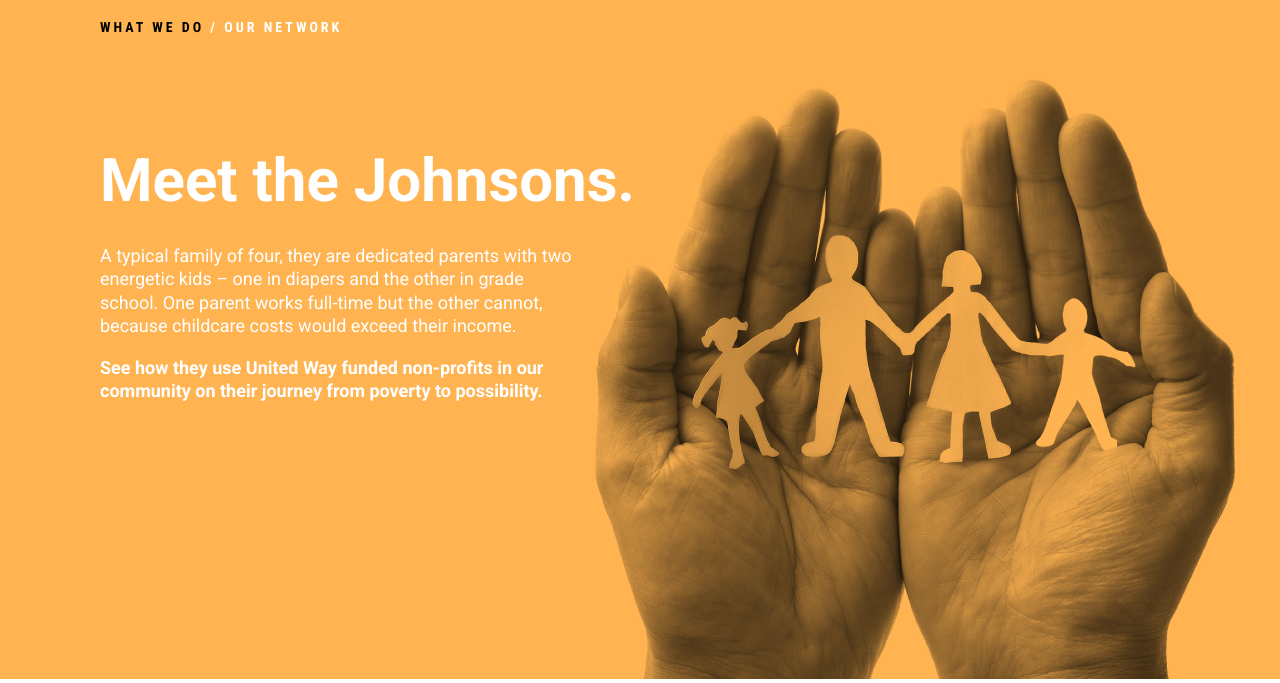
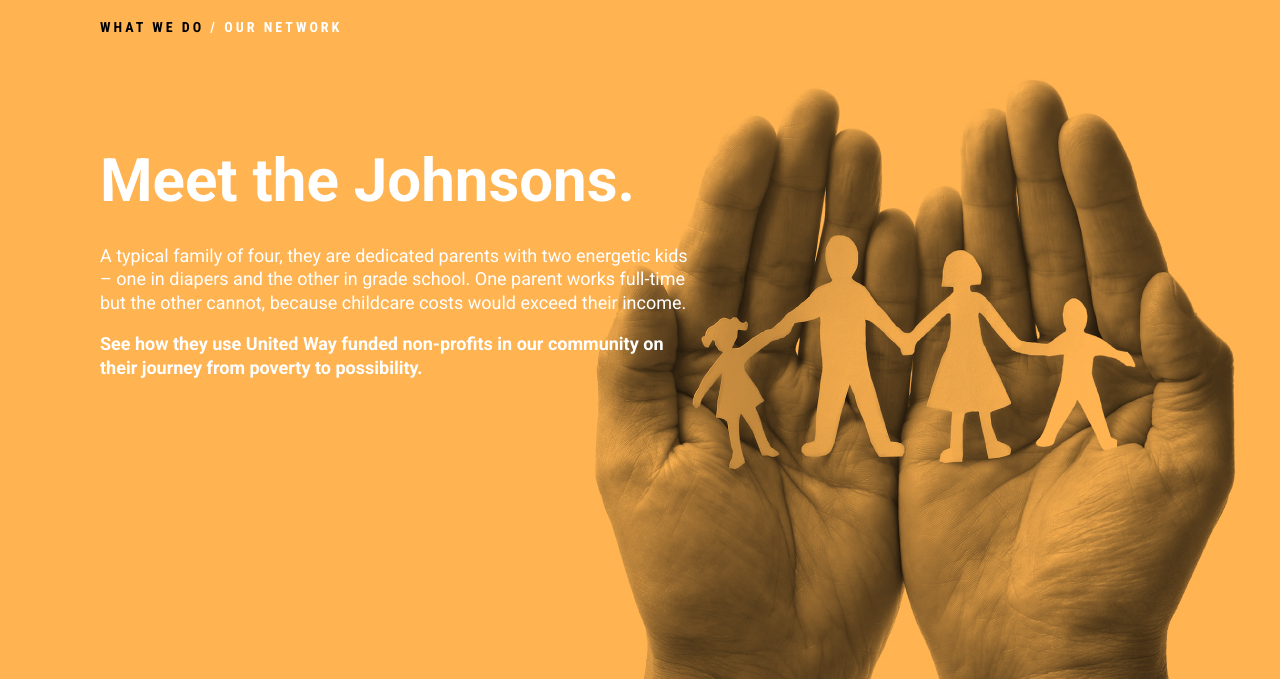
Before and after one commit to lukehtravis/unitedwaywhatcom, a PHP site: page /1.1-our-work-our-network.php in a window 1280 px wide. Shown: the part 136-819 px from the top of the page. Run offline with PHP 8.4, Linux system fonts and the light colour scheme.

Commit message:
meet the johnsons text length

```diff
--- a/assets/css/_src/views/meet-the-johnsons.scss
+++ b/assets/css/_src/views/meet-the-johnsons.scss
@@ -9,6 +9,9 @@
       font-size: 18px;
       color: $color-white;
       line-height: 1.3;
+      @include breakpoint(desktopbeyond) {
+        width: 600px;
+      }
     }
     p:first-of-type {
       padding-top: 20px;
--- a/assets/css/main.css
+++ b/assets/css/main.css
@@ -2585,6 +2585,9 @@ footer {
       font-size: 18px;
       color: white;
       line-height: 1.3; }
+      @media only screen and (min-width: 901px) {
+        .meet-the-johnsons .headline p {
+          width: 600px; } }
     .meet-the-johnsons .headline p:first-of-type {
       padding-top: 20px; }
     @media only screen and (min-width: 515px) and (max-width: 900px) {
```
